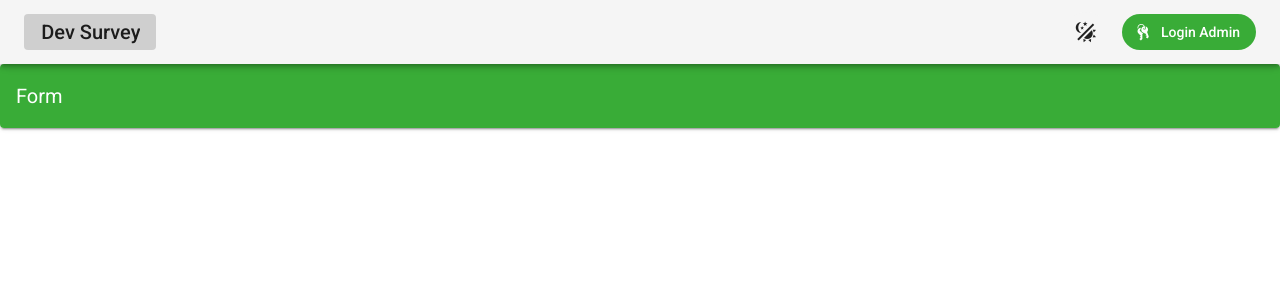
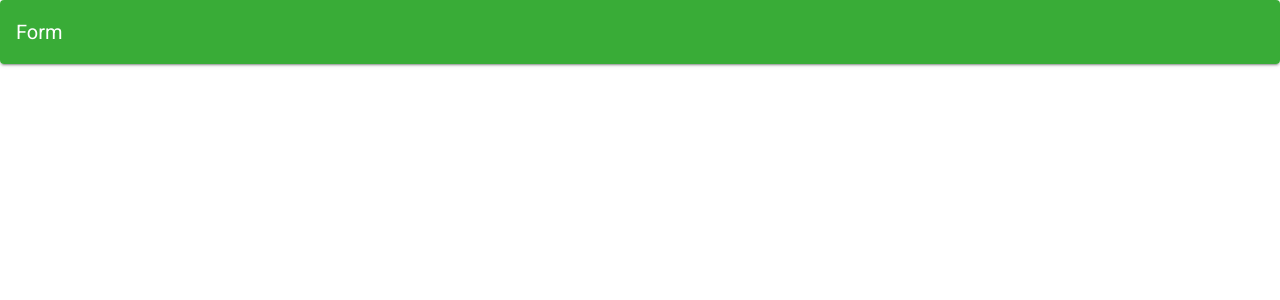
Before and after one commit to trastanechora/vue-typescript-form, a Vue app: page / in a window 1280 px wide. Shown: the top 300 px of the page. Built offline with nearby package versions, Linux system fonts and the light colour scheme.

Commit message:
Update app title

```diff
--- a/src/App.vue
+++ b/src/App.vue
@@ -1,6 +1,6 @@
 <template>
   <v-app>
-    <AppBar />
+    <!-- <AppBar /> -->
     <Snackbar />
     <v-main>
       <router-view />
@@ -11,14 +11,14 @@
 <script lang="ts">
 import Vue from 'vue';
 import Snackbar from '@/components/Snackbar.vue';
-import AppBar from '@/components/AppBar.vue';
+// import AppBar from '@/components/AppBar.vue';
 
 export default Vue.extend({
   name: 'App',
 
   components: {
-    Snackbar,
-    AppBar
+    Snackbar
+    // AppBar
   }
 });
 </script>
@@ -32,6 +32,6 @@ export default Vue.extend({
   padding-top: 56px;
 }
 .admin-view {
-  padding: 40px 20px;
+  padding: 0 20px;
 }
 </style>
```
